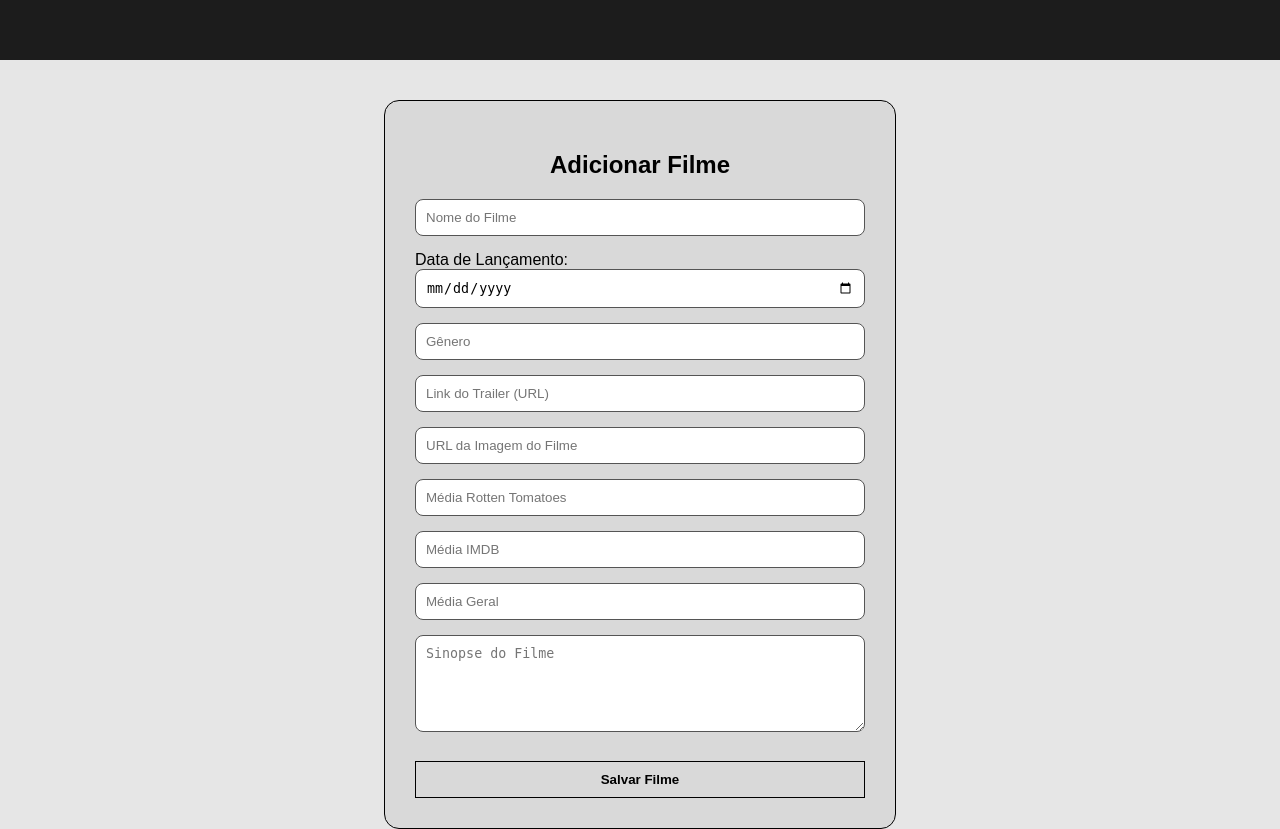
After one commit to fernandot14/TCC, a PHP site: page /adicionar_filme.php in a window 1280 px wide. The commit adds this page. Run offline with PHP 8.4, Linux system fonts and the light colour scheme.

Commit message:
dia 26/11

```diff
--- /dev/null
+++ b/pages/adicionar_filme.php
@@ -0,0 +1,138 @@
+<?php
+session_start();
+
+
+include('../conection/conexao.php');
+
+if ($_SERVER['REQUEST_METHOD'] == 'POST') {
+    $nome = $_POST['nome_filme'];
+    $data = $_POST['data_lancamento'];
+    $genero = $_POST['genero'];
+    $trailer = $_POST['trailer'];
+    $caminho = $_POST['caminho_imagem'];
+    $tomatoes = $_POST['media_tomatoes'];
+    $imbd = $_POST['media_imbd'];
+    $geral = $_POST['media_geral'];
+    $sinopse = $_POST['sinopse'];
+
+    $sql = "INSERT INTO filme (nome_filme, data_lancamento, genero, trailer, caminho_imagem, media_tomatoes, media_imbd, media_geral, sinopse)
+            VALUES ('$nome', '$data', '$genero', '$trailer', '$caminho', '$tomatoes', '$imbd', '$geral', '$sinopse')";
+
+    if (mysqli_query($conn, $sql)) {
+        $mensagem = "Filme adicionado com sucesso!";
+    } else {
+        $mensagem = "Erro ao adicionar: " . mysqli_error($conn);
+    }
+}
+?>
+
+<!DOCTYPE html>
+<html lang="pt-br">
+<head>
+    <meta charset="UTF-8">
+    <title>Adicionar Filme</title>
+    <style>
+        body {
+            margin: 0;
+            padding: 0;
+            background-color: #e6e6e6;
+            font-family: Arial, sans-serif;
+        }
+
+        .top-bar {
+            width: 100%;
+            height: 60px;
+            background-color: #1c1c1c;
+            display: flex;
+            justify-content: flex-end;
+            align-items: center;
+            padding-right: 30px;
+        }
+
+        .container {
+            display: flex;
+            justify-content: center;
+            margin-top: 40px;
+        }
+
+        .form-box {
+            background-color: #d9d9d9;
+            border: 1px solid black;
+            border-radius: 15px;
+            padding: 30px;
+            width: 450px;
+        }
+
+        h2 {
+            text-align: center;
+            margin-bottom: 20px;
+        }
+
+        input, textarea, select {
+            width: 100%;
+            padding: 10px;
+            margin-bottom: 15px;
+            border-radius: 8px;
+            border: 1px solid #555;
+            box-sizing: border-box;
+        }
+
+        button {
+            width: 100%;
+            padding: 10px;
+            border: 1px solid black;
+            background-color: transparent;
+            cursor: pointer;
+            font-weight: bold;
+            margin-top: 10px;
+        }
+
+        button:hover {
+            background-color: #cfcfcf;
+        }
+
+        .msg {
+            text-align: center;
+            font-weight: bold;
+            margin-bottom: 10px;
+        }
+    </style>
+</head>
+<body>
+
+<div class="top-bar"></div>
+
+<div class="container">
+    <div class="form-box">
+        <h2>Adicionar Filme</h2>
+
+        <?php if (!empty($mensagem)) echo "<p class='msg'>$mensagem</p>"; ?>
+
+        <form action="" method="post">
+
+            <input type="text" name="nome_filme" placeholder="Nome do Filme" required>
+
+            <label>Data de Lançamento:</label>
+            <input type="date" name="data_lancamento" required>
+
+            <input type="text" name="genero" placeholder="Gênero" required>
+
+            <input type="text" name="trailer" placeholder="Link do Trailer (URL)">
+
+            <input type="text" name="caminho_imagem" placeholder="URL da Imagem do Filme">
+
+            <input type="number" step="0.01" name="media_tomatoes" placeholder="Média Rotten Tomatoes" required>
+
+            <input type="number" step="0.01" name="media_imbd" placeholder="Média IMDB" required>
+
+            <input type="number" step="0.01" name="media_geral" placeholder="Média Geral" required>
+
+            <textarea name="sinopse" rows="5" placeholder="Sinopse do Filme" required></textarea>
+
+            <button type="submit">Salvar Filme</button>
+        </form>
+    </div>
+</div>
+
+</body>
+</html>
--- a/pages/filmes.php
+++ b/pages/filmes.php
@@ -167,7 +167,7 @@ $comentarios = mysqli_query($conexao, $sqlComentarios);
     <?php foreach ($comentarios as $comentario): ?>
       <div class="comentario-card">
         <div class="comentario-topo">
-          <img src="imagens/user-icon.png" alt="Usuário" class="comentario-avatar">
+          <img src="../imagens/default_user.png" alt="Usuário" class="comentario-avatar">
           <span class="comentario-estrela">⭐</span>
         </div>
         <p class="comentario-texto"><?= htmlspecialchars($comentario['conteudo']) ?></p>
--- a/pages/home.php
+++ b/pages/home.php
@@ -142,9 +142,7 @@ $sugestoes = mysqli_query($conexao, $sqlSugestoes);
         </form>
     </div>
 
-    <div class="logo">
-        <img src="" alt="Logo do site">
-    </div>
+        <img src="../imagens/logo.png" alt="Logo do site" class="logo">
 
     <nav>
         <?php if ($_SESSION['login']): ?>
@@ -197,7 +195,6 @@ $sugestoes = mysqli_query($conexao, $sqlSugestoes);
     <p class="critic-film"><em><?= htmlspecialchars($c['nome_filme']) ?></em></p>
     <p class="critic-comment"><?= htmlspecialchars($c['conteudo']) ?></p>
     <p class="rating">Nota média: <strong><?= number_format($c['media_geral'], 1) ?></strong></p>
-    <p class="critic-date">Data: <?= date('d/m/Y', strtotime($c['data_comentario'])) ?></p>
 </div>
 
                     </div>
--- a/pages/usuario.php
+++ b/pages/usuario.php
@@ -59,9 +59,9 @@ $conn->close();
         <div class="b">
 
         </div>
-        <div class="logo">
-            <img src="" alt="Logo Movie Reviews">
-        </div>
+
+        <img src="../imagens/logo.png" alt="Logo do site" class="logo">
+
         <nav>
             <a href="home.php" class="btn">home</a>
         </nav>
```
Also changed, not shown: css/home.css (+4 -12 lines), css/usuario.css (+4 -11 lines), pages/adm.php (+3 -10 lines). Lines whose indentation alone changed are shown as unchanged.
